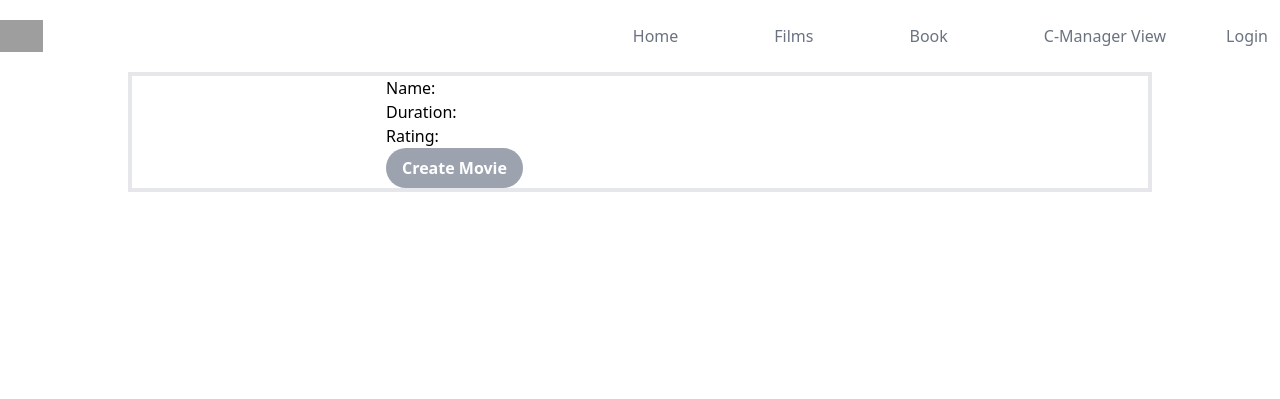
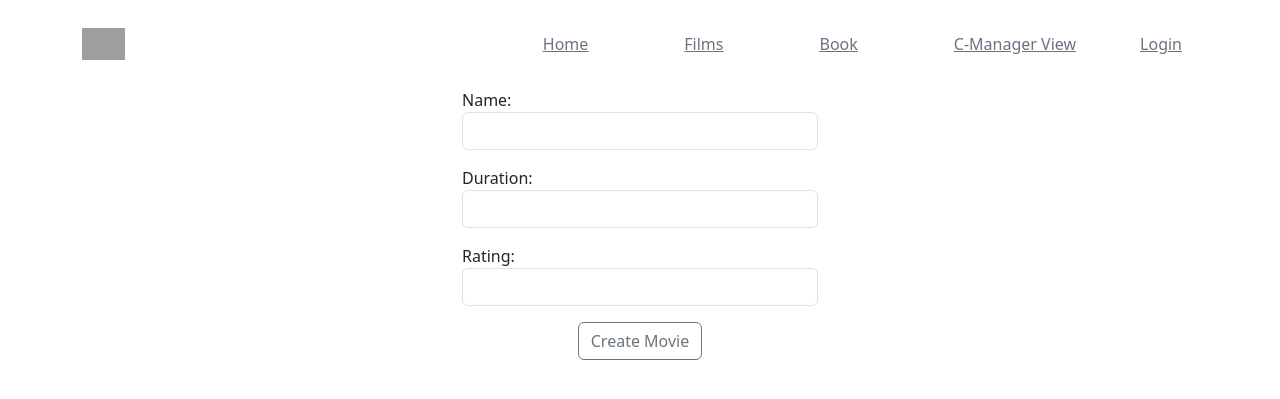
Before and after one commit to JMoran1/DAESDgroup, a Django app: page /create_movie/ in a window 1280 px wide. Shown: the top 399 px of the page. Run offline with Django 4.2, Linux system fonts and the light colour scheme; some libraries are stand-ins or nearby versions; grey boxes are pictures that could not be loaded.

Commit message:
Improving form styling to match the rest of the site

```diff
--- a/UWEFlixApp/forms.py
+++ b/UWEFlixApp/forms.py
@@ -21,7 +21,20 @@ class MovieForm(forms.ModelForm):
         model = Movie
         fields = ('name', 'duration', 'rating')
 
+        widgets = {
+            'name': forms.TextInput(attrs={'class': 'form-control'}),
+            'duration': forms.TextInput(attrs={'class': 'form-control'}),
+            'rating': forms.TextInput(attrs={'class': 'form-control'}),
+        }
+
+
 class ScreenForm(forms.ModelForm):
     class Meta:
         model = Screen
-        fields = ('name','description', 'capacity')
+        fields = ('name', 'description', 'capacity')
+
+        widgets = {
+            'name': forms.TextInput(attrs={'class': 'form-control'}),
+            'description': forms.TextInput(attrs={'class': 'form-control'}),
+            'capacity': forms.TextInput(attrs={'class': 'form-control'}),
+        }
--- a/UWEFlixApp/templates/UWEFlixApp/create_movie_form.html
+++ b/UWEFlixApp/templates/UWEFlixApp/create_movie_form.html
@@ -1,11 +1,26 @@
 {% extends "UWEFlixApp/base.html" %}
 
+
 {% block content %}
-<div class="m-auto border-4 w-4/5">
-    <form class="w-1/2 m-auto" method="POST" class="log-form">
-        {% csrf_token %}
-        {{ form.as_p }}
-        <button type="submit" class="bg-gray-400 hover:bg-blue-700 text-white font-bold py-2 px-4 rounded-full">{{ button_text }}</button>
-    </form>
+<link href="https://cdn.jsdelivr.net/npm/bootstrap@5.3.0-alpha1/dist/css/bootstrap.min.css" rel="stylesheet"
+    integrity="sha384-GLhlTQ8iRABdZLl6O3oVMWSktQOp6b7In1Zl3/Jr59b6EGGoI1aFkw7cmDA6j6gD" crossorigin="anonymous">
+<script src="https://cdn.jsdelivr.net/npm/bootstrap@5.3.0-alpha1/dist/js/bootstrap.bundle.min.js"
+    integrity="sha384-w76AqPfDkMBDXo30jS1Sgez6pr3x5MlQ1ZAGC+nuZB+EYdgRZgiwxhTBTkF7CXvN"
+    crossorigin="anonymous"></script>
+
+<div class="container">
+    <div class="row">
+        <div class="col"></div>
+        <div class="col">
+            <form method="POST" class="log-form">
+                {% csrf_token %}
+                {{ form.as_p }}
+                <div class="text-center">
+                <button type="submit" class="btn btn-outline-secondary">{{ button_text }}</button>
+            </div>
+            </form>
+        </div>
+        <div class="col"></div>
+    </div>
 </div>
 {% endblock %}
```
Also changed, not shown: UWEFlixApp/templates/UWEFlixApp/create_screen.html (+21 -6 lines).
